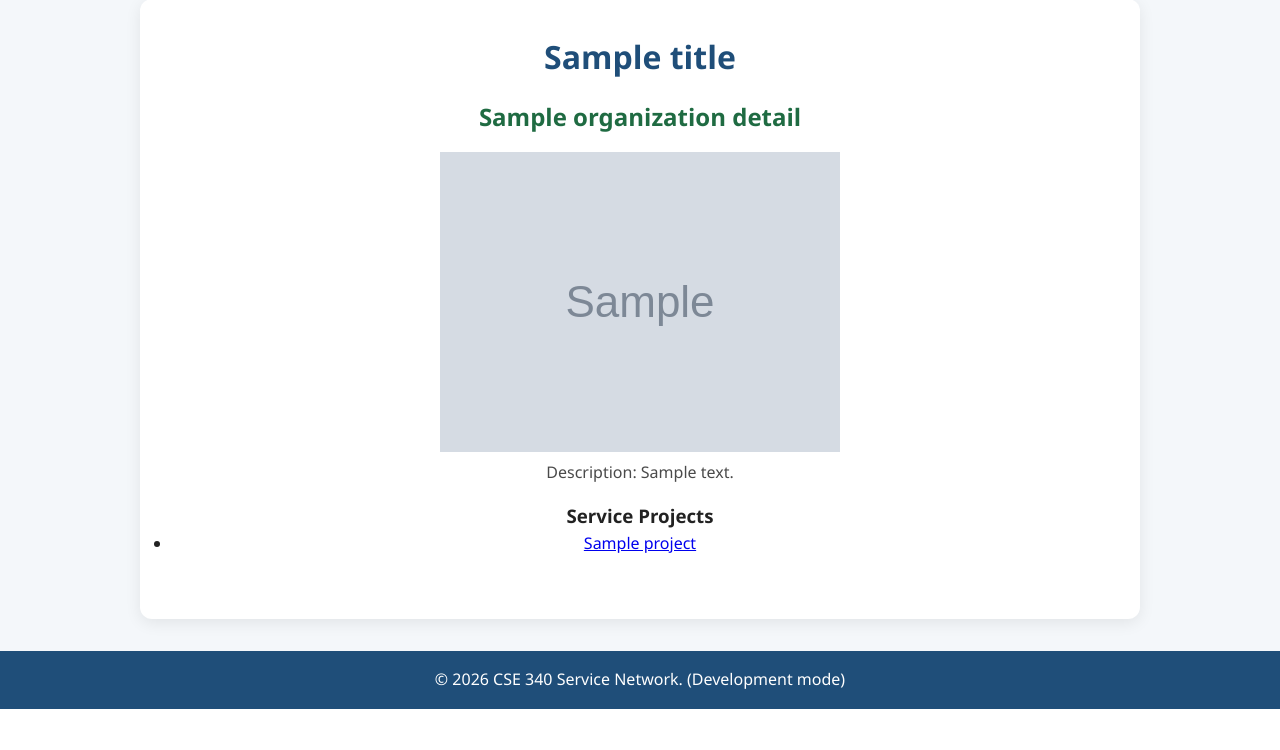
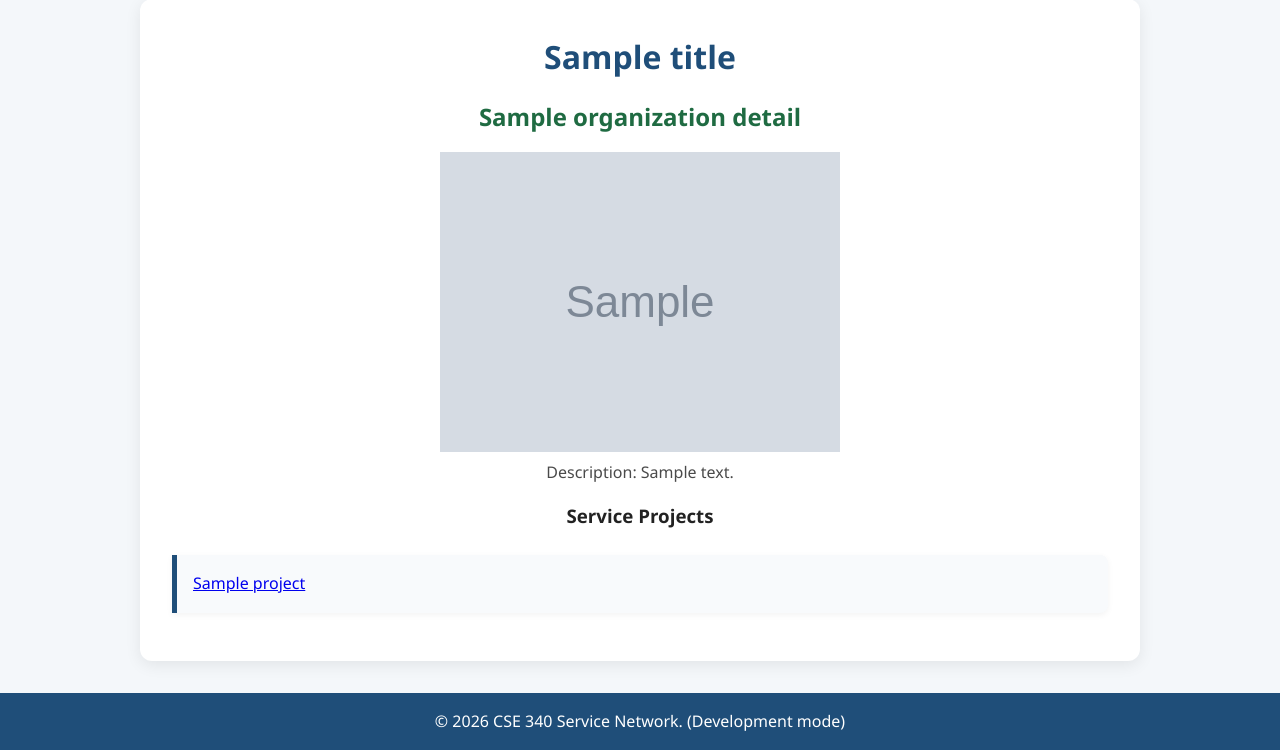
Before and after one commit to owenjackson23/cse340, a Node server app: template src/views/organization.ejs in a window 1280 px wide. Shown: the part 91-841 px from the top of the page. Before the commit the page ends 800 px from the top, so only its background shows below. Run offline with Node 20, Linux system fonts and the light colour scheme; the template is opened without the code that fills it: most values are stand-ins (such as "Sample title", 1, 10 or a date in 2020); grey boxes marked "Sample" are stand-in pictures.

Commit message:
added main-list class to service projects list

```diff
--- a/src/views/organization.ejs
+++ b/src/views/organization.ejs
@@ -13,7 +13,7 @@
         </p>
 
         <h3>Service Projects</h3>
-        <ul>
+        <ul class="main-list">
             <% projects.forEach(project=> { %>
                 <li><a href="/project/<%= project.project_id %>">
                         <%= project.title %>
```
